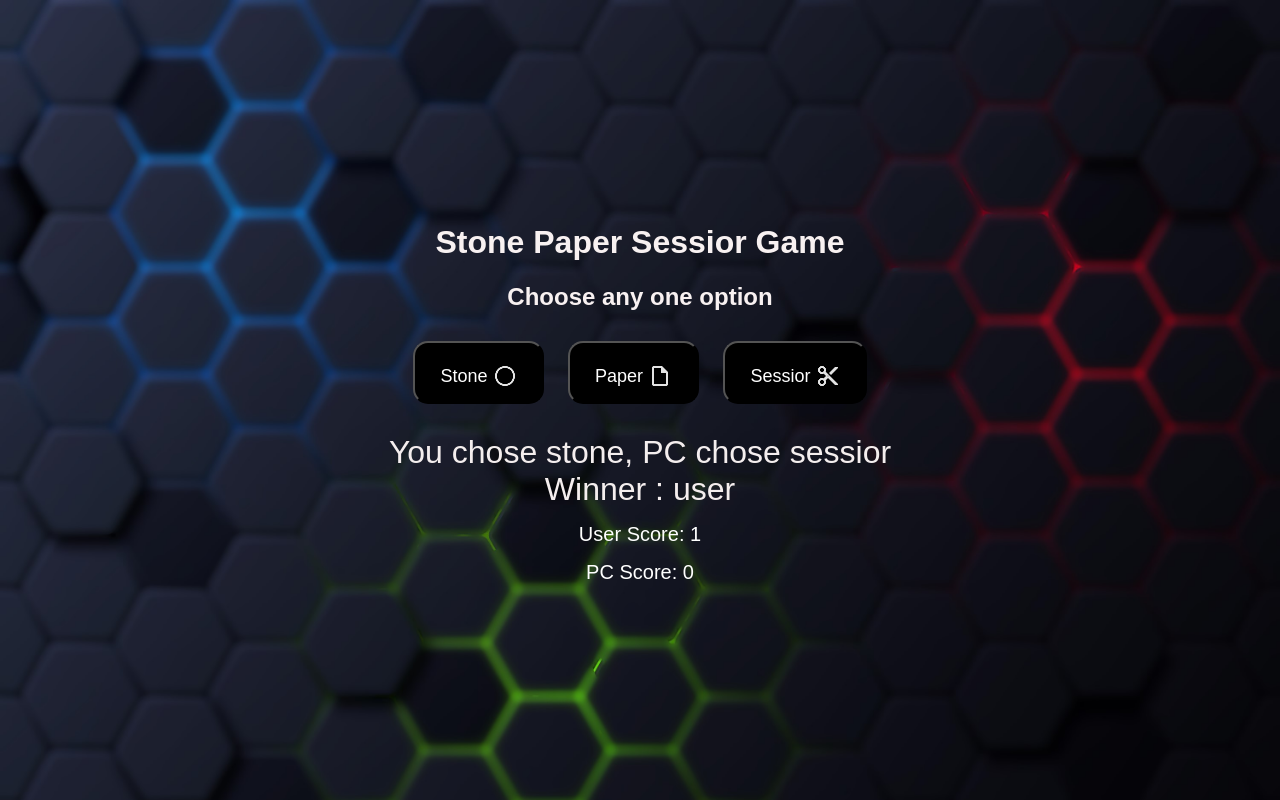
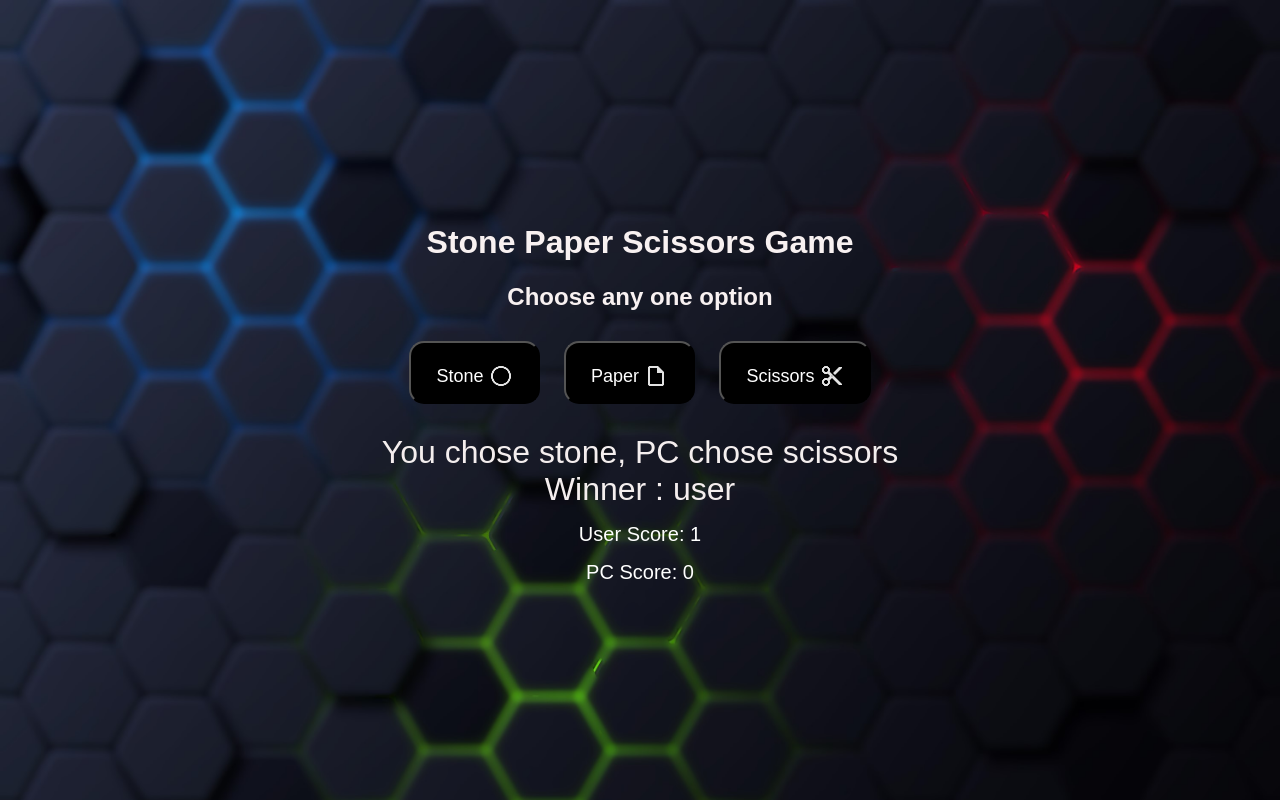
Before and after one commit to Yogesh-Yadav10/Rock-Paper-Scissors-Game, a plain HTML site: page index.html in a window 1280 px wide. Both pictures are taken after a click on the button "Stone". Drawn offline with Linux system fonts and the light colour scheme.

Commit message:
Fix: corrected spelling of scissor in HTML and JS

```diff
--- a/index.html
+++ b/index.html
@@ -2,25 +2,23 @@
 <html lang="en">
 <head>
   <meta charset="UTF-8" />
-  <title>Stone Paper Sessior</title>
+  <title>Stone Paper Scissors</title>
   <link rel="stylesheet" href="style.css">
 </head>
 <body>
-<marquee direction="right" id="marque">Let's Play Game</marquee>
-  <h1>Stone Paper Sessior Game</h1>
+  <marquee direction="right" id="marque">Let's Play Game</marquee>
+  <h1>Stone Paper Scissors Game</h1>
   <h2>Choose any one option</h2>
   <div class="btns">
     <button onclick="play('stone')">Stone <img src="stone.png" alt="" id="btn1"></button>
     <button onclick="play('paper')">Paper <img src="ppr.png" alt="" id="btn2"></button>
-    <button onclick="play('sessior')">Sessior <img src="scissor.png" alt="" id="btn3"></button>
+    <button onclick="play('scissors')">Scissors <img src="scissor.png" alt="" id="btn3"></button>
   </div>
 
-  <div id="result">Make your move
-  </div>
+  <div id="result">Make your move</div>
   <div class="score" id="user-score">User Score: 0</div>
   <div class="score" id="pc-score">PC Score: 0</div>
 
-
-<script src="script.js"></script>
+  <script src="script.js"></script>
 </body>
 </html>
--- a/script.js
+++ b/script.js
@@ -1,4 +1,3 @@
-
 let userScore = 0;
 let pcScore = 0;
 
@@ -6,8 +5,8 @@
     if (user === pc) return "draw";
     if (
         (user === "paper" && pc === "stone") ||
-            (user === "stone" && pc === "sessior") ||
-            (user === "sessior" && pc === "paper")
+        (user === "stone" && pc === "scissors") ||
+        (user === "scissors" && pc === "paper")
     ) {
         userScore++;
         return "user";
@@ -17,7 +16,7 @@
 }
 
 function getComputerChoice() {
-        const choices = ["stone", "paper", "sessior"];
+    const choices = ["stone", "paper", "scissors"];
     return choices[Math.floor(Math.random() * choices.length)];
 }
 
```
Lines whose indentation alone changed are shown as unchanged.
